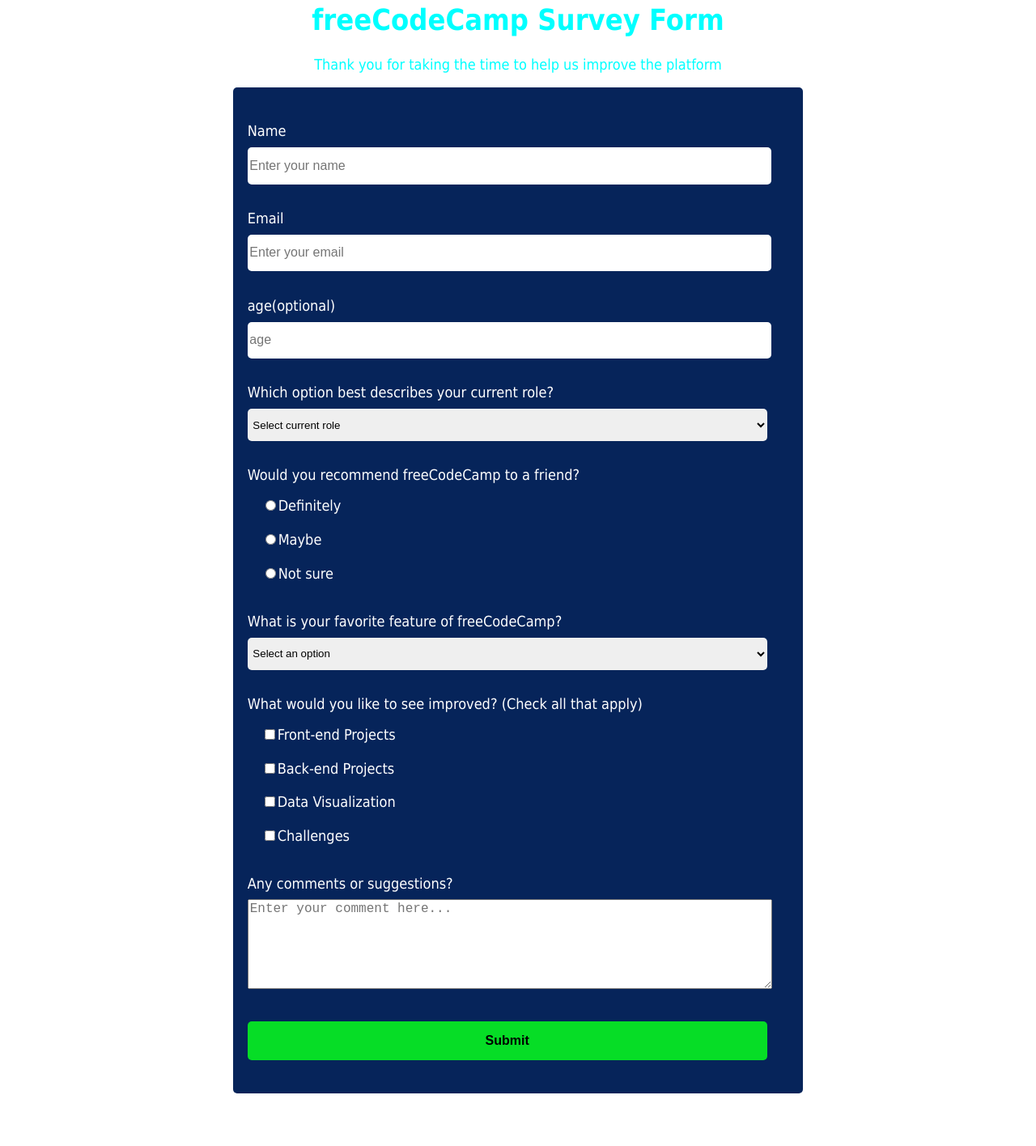
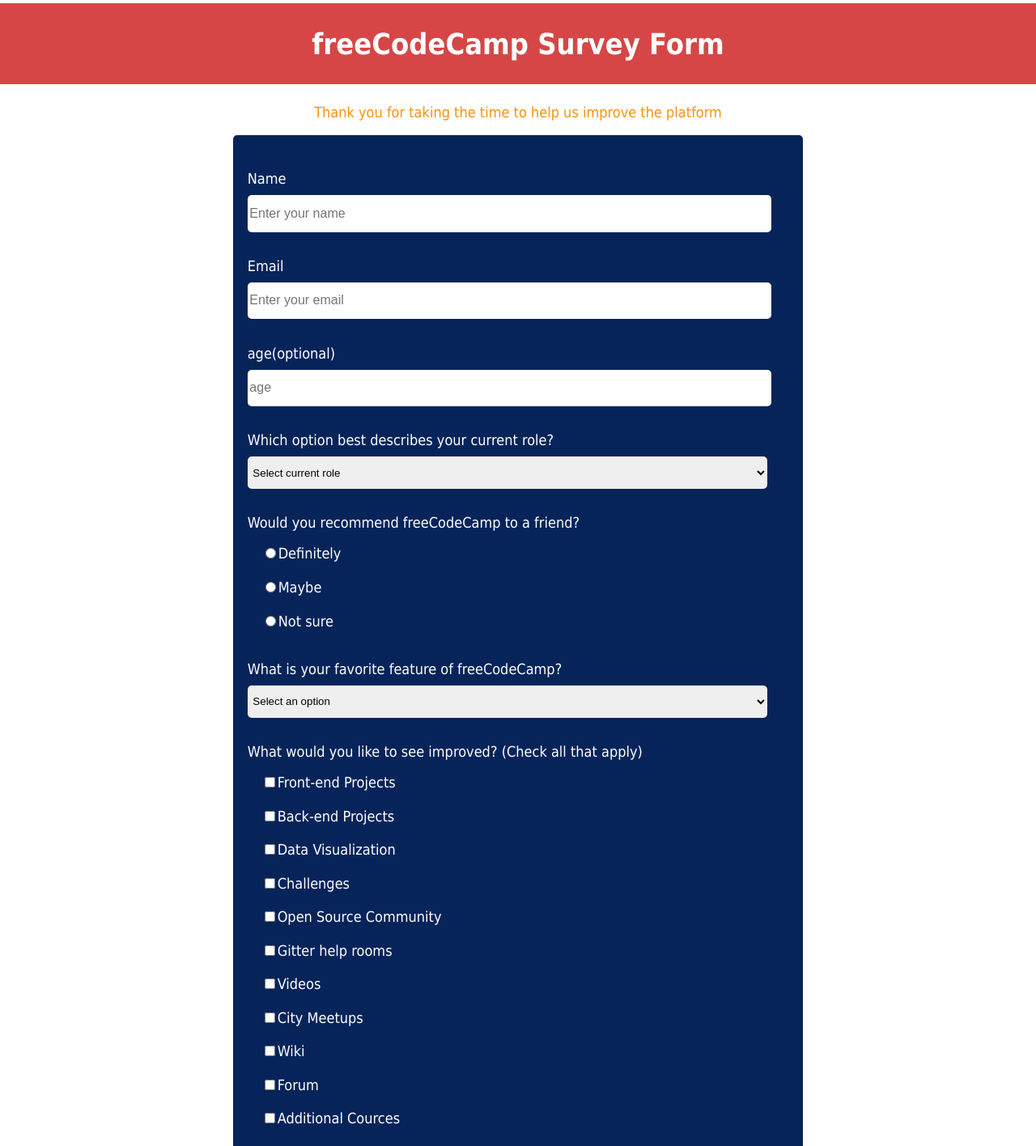
Before and after one commit to Eba1623/Survey-form, a plain HTML site: page index.html in a window 1280 px wide. Shown: the part 20-1436 px from the top of the page at 81% size. Before the commit the page ends 1371 px from the top, so only its background shows below. Drawn offline with Linux system fonts and the light colour scheme.

Commit message:
Updated content.

```diff
--- a/index.html
+++ b/index.html
@@ -25,7 +25,9 @@
                     <option value="">Select current role</option>
                     <option value="1">Student</option>
                     <option value="2">Full Time Job</option>
-                    <option value="3">Full</option>
+                    <option value="3">Full Time Learner</option>
+                    <option value="4">Prefer Not to Say</option>
+                    <option value="5">Other</option>
                 </select>
             </label>
             <label for="">Would you recommend freeCodeCamp to a friend?
@@ -44,6 +46,8 @@
                     <option value="">Select an option</option>
                     <option value="1">Challenges</option>
                     <option value="2">Projects</option>
+                    <option value="3">Community</option>
+                    <option value="4">Open Source</option>
                 </select>
             </label>
             <label for="">What would you like to see improved? (Check all that apply)
@@ -59,6 +63,27 @@
                 <label for="challenge">
                     <input id="challenge" type="checkbox" value="challenge">Challenges
                 </label>
+                <label for="open-source">
+                    <input id="open-source" type="checkbox" value="open-source">Open Source Community
+                </label>
+                <label for="gitter">
+                    <input id="gitter" type="checkbox" value="gitter">Gitter help rooms
+                </label>
+                <label for="videos">
+                    <input id="videos" type="checkbox" value="videos">Videos
+                </label>
+                <label for="city-meetups">
+                    <input id="city-meetups" type="checkbox" value="city-meetups">City Meetups
+                </label>
+                <label for="wiki">
+                    <input id="wiki" type="checkbox" value="wiki">Wiki
+                </label>
+                <label for="forum">
+                    <input id="forum" type="checkbox" value="forum">Forum
+                </label>
+                <label for="Additional">
+                    <input id="Additional" type="checkbox" value="Additional">Additional Cources
+                </label>
             </label>
             <label for="comment">Any comments or suggestions?
                 <textarea name="comment" id="comment" cols="35" rows="7" placeholder="Enter your comment here..."></textarea>
--- a/styles.css
+++ b/styles.css
@@ -9,9 +9,18 @@
     background-repeat: no-repeat;
     background-attachment: fixed;
 }
-h1, p {
+h1 {
     text-align: center;
-    color: aqua;
+    color: White;
+    background-color: rgb(214, 70, 70);
+    height: 100px;
+    display: flex;
+    align-items: center;
+    justify-content: center;
+}
+p {
+    text-align: center;
+    color: rgb(252, 145, 14);
 }
 form {
     width: 55%;
```
